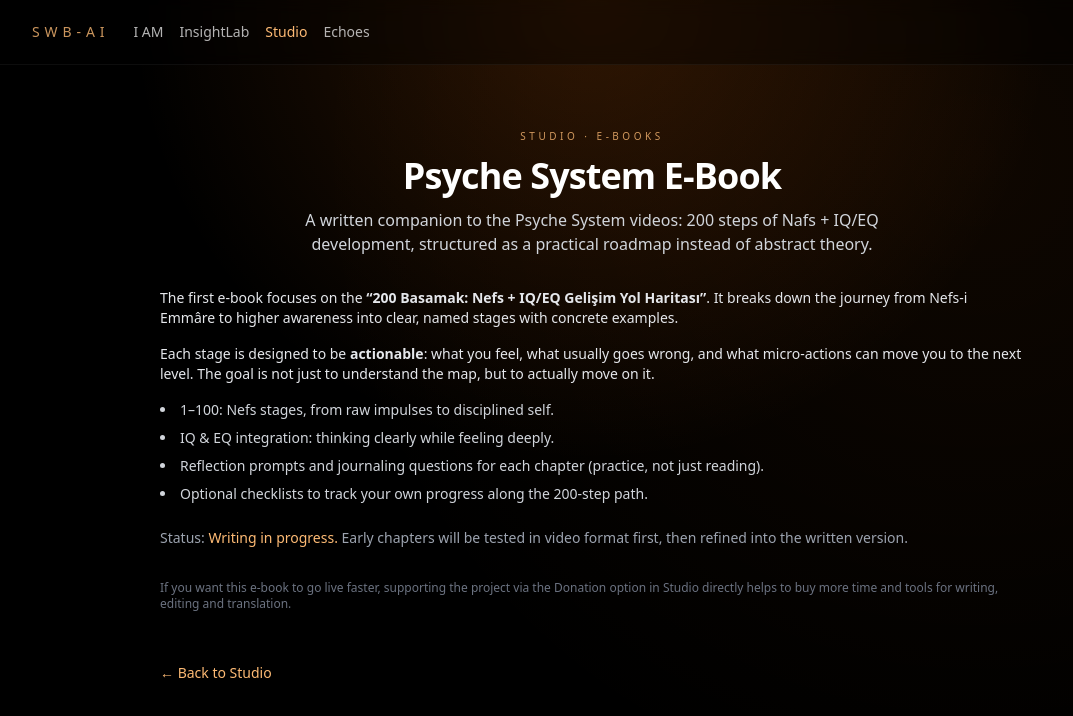
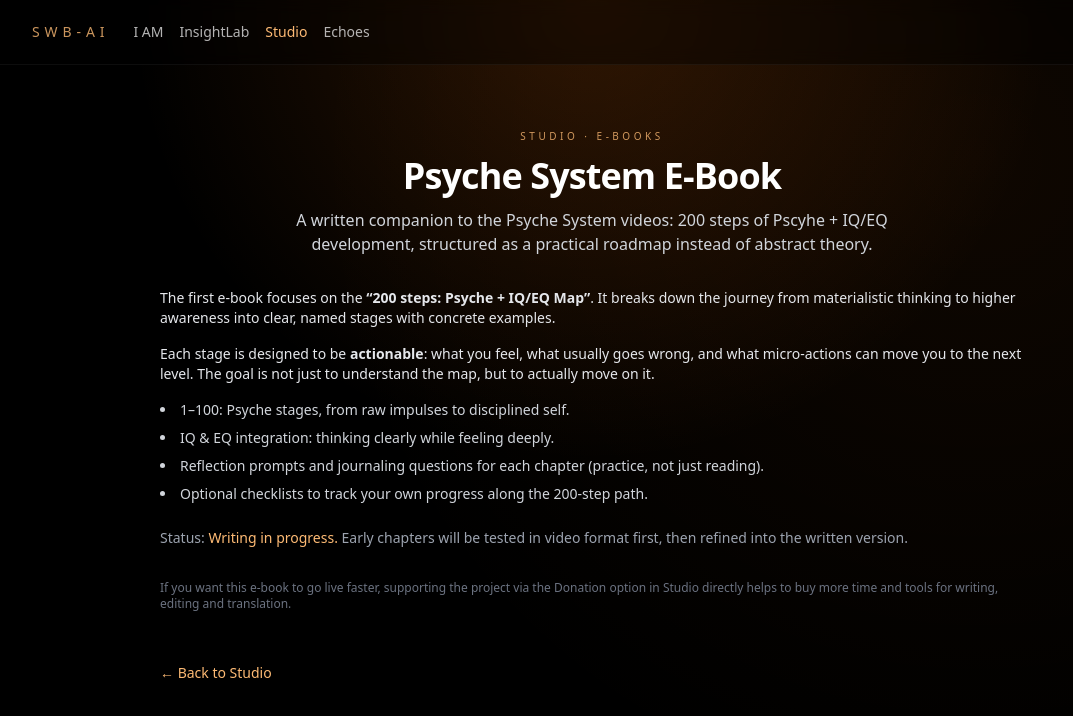
Before and after one commit to ahmetkrk/psyche-management, a Next.js app: page /studio/ebooks in a window 1280 px wide. Shown: the top 716 px of the page, without its empty margins (48-1121 px from the left). Built offline with nearby package versions, Linux system fonts and the light colour scheme; no server answers.

Commit message:
Update page.tsx

```diff
--- a/app/studio/ebooks/page.tsx
+++ b/app/studio/ebooks/page.tsx
@@ -22,7 +22,7 @@ export default function StudioEbooksPage() {
           Psyche System E-Book
         </h1>
         <p className="text-sm md:text-base text-gray-300 max-w-2xl mx-0 md:mx-auto">
-          A written companion to the Psyche System videos: 200 steps of Nafs +
+          A written companion to the Psyche System videos: 200 steps of Pscyhe +
           IQ/EQ development, structured as a practical roadmap instead of
           abstract theory.
         </p>
@@ -31,8 +31,8 @@ export default function StudioEbooksPage() {
       <section className="space-y-4 text-sm text-gray-200">
         <p>
           The first e-book focuses on the{" "}
-          <strong>“200 Basamak: Nefs + IQ/EQ Gelişim Yol Haritası”</strong>.
-          It breaks down the journey from Nefs-i Emmâre to higher awareness
+          <strong>“200 steps: Psyche + IQ/EQ Map”</strong>.
+          It breaks down the journey from materialistic thinking to higher awareness
           into clear, named stages with concrete examples.
         </p>
         <p>
@@ -42,7 +42,7 @@ export default function StudioEbooksPage() {
           actually move on it.
         </p>
         <ul className="list-disc list-inside space-y-2 text-gray-300 mt-2">
-          <li>1–100: Nefs stages, from raw impulses to disciplined self.</li>
+          <li>1–100: Psyche stages, from raw impulses to disciplined self.</li>
           <li>IQ & EQ integration: thinking clearly while feeling deeply.</li>
           <li>
             Reflection prompts and journaling questions for each chapter
```
